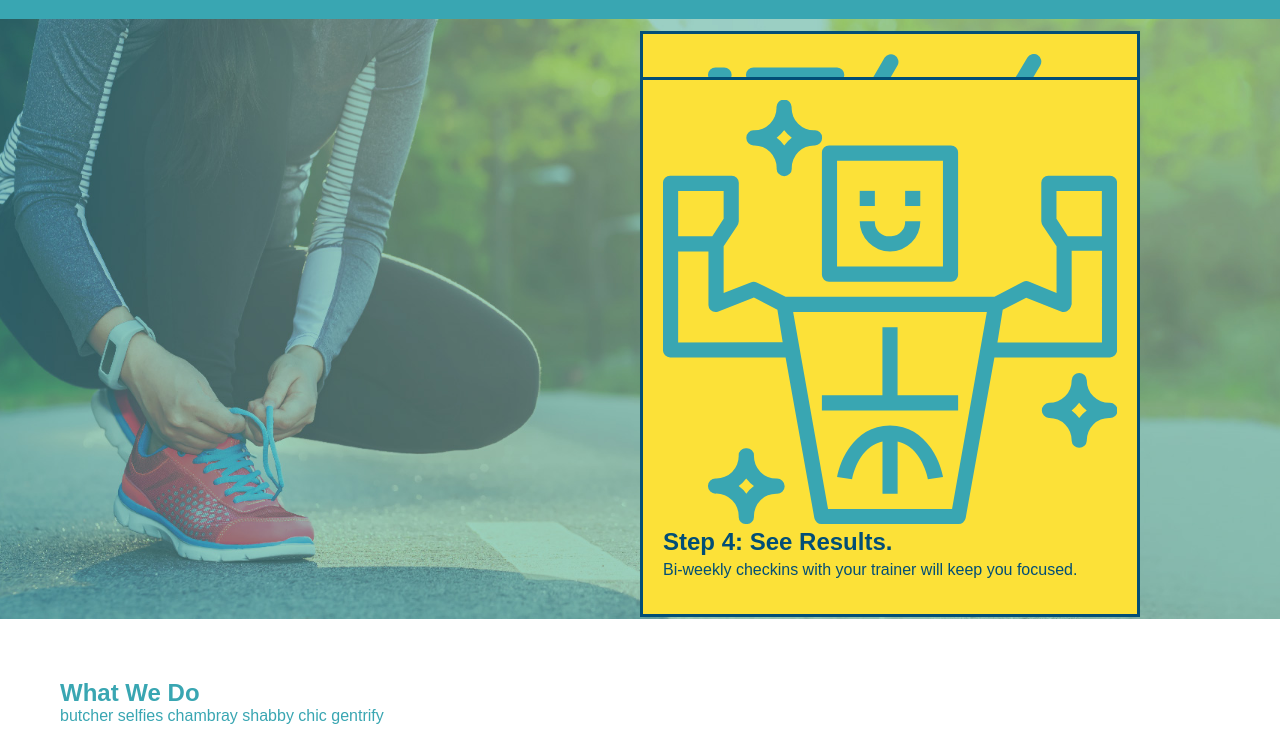
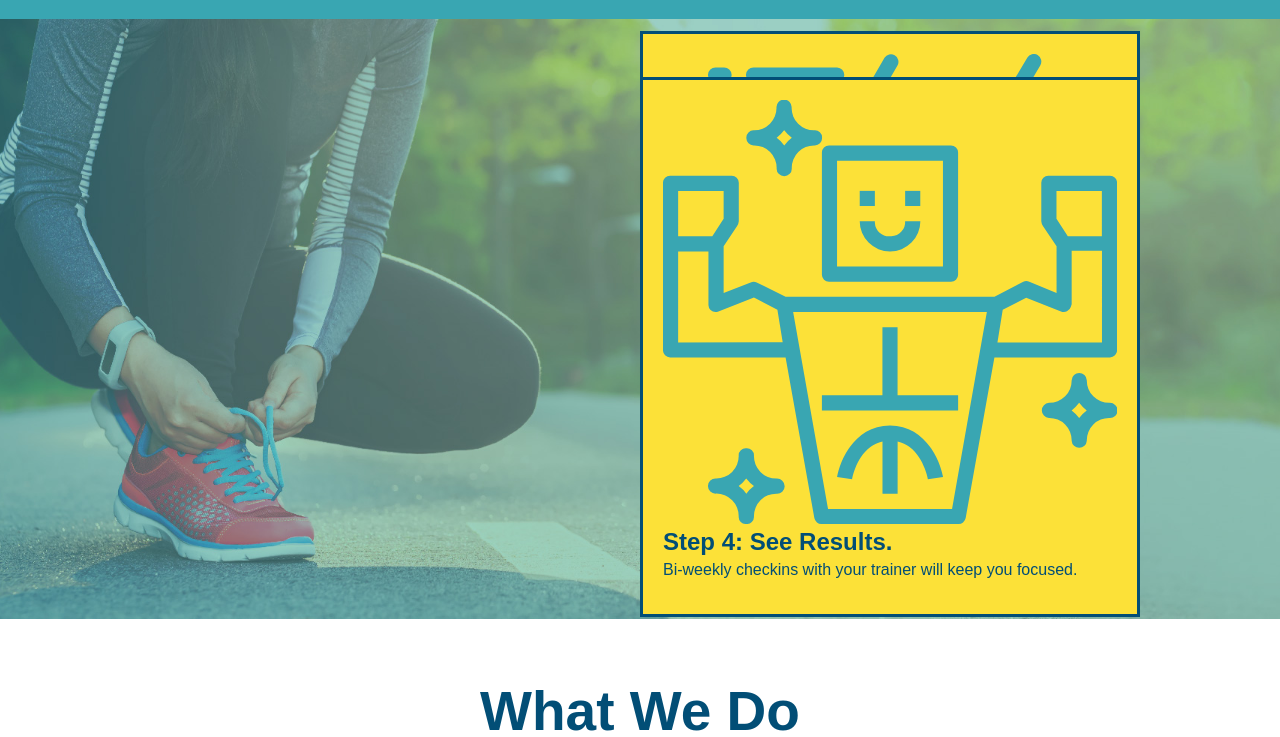
Before and after one commit to JeffGerlach24/run-buddy, a plain HTML site: page index.html in a window 1280 px wide. Shown: the part 63-800 px from the top of the page. Drawn offline with Linux system fonts and the light colour scheme.

Commit message:
style what we do section

```diff
--- a/assets/css/style.css
+++ b/assets/css/style.css
@@ -104,4 +104,23 @@ section div button {
     padding: 10px 20px;
     font-size: 16px;
 }
-/* HERO STYLES END
+/* HERO STYLES END */
+.intro {
+    text-align: center;
+}
+.intro h2 {
+    display: inline-block;
+    font-size: 55px;
+    color: #024e76;
+    margin-bottom: 35px;
+    padding: 0 100px 20px 100px;
+    border-bottom: 3px solid;
+    border-color: #fce138;
+}
+.intro p {
+    line-height: 1.7;
+    color: #39a6b2;
+    width: 80%;
+    font-size: 20px;
+    margin: 0 auto;
+}
--- a/index.html
+++ b/index.html
@@ -67,7 +67,7 @@
 </section>
 <!-- end hero -->
 <!-- "what we do" section -->
-<section id="what-we-do">
+<section id="what-we-do" class="intro">
     <h2>What We Do</h2>
     <p>
         butcher selfies chambray shabby chic gentrify
```
